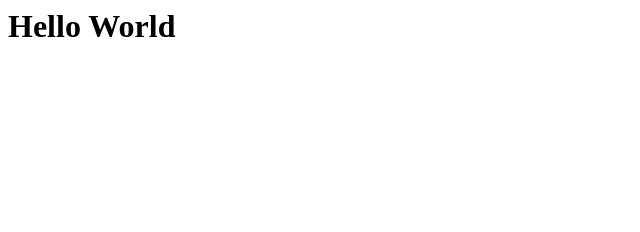
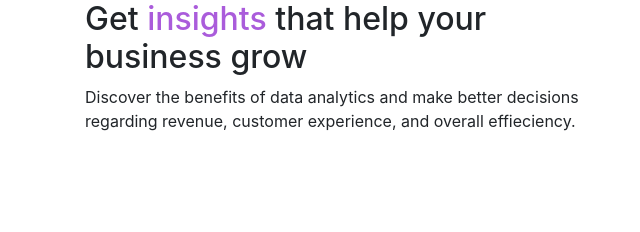
Before and after one commit to mhamza789/Card-Component, a plain HTML site: page index.html in a window 1280 px wide. Shown: the whole page, without its empty margins (0-640 px from the left). Drawn offline with nearby package versions, Linux system fonts and the light colour scheme.

Commit message:
Update index.html

```diff
--- a/index.html
+++ b/index.html
@@ -1 +1,64 @@
-<h1>Hello World</h1>
+<!DOCTYPE html>
+<html lang="en">
+
+<head>
+    <meta charset="UTF-8">
+    <meta http-equiv="X-UA-Compatible" content="IE=edge">
+    <meta name="viewport" content="width=device-width, initial-scale=1.0">
+    <link rel="stylesheet" href="main.css">
+    <link rel="stylesheet" href="https://maxcdn.bootstrapcdn.com/bootstrap/4.0.0/css/bootstrap.min.css"
+        integrity="sha384-Gn5384xqQ1aoWXA+058RXPxPg6fy4IWvTNh0E263XmFcJlSAwiGgFAW/dAiS6JXm" crossorigin="anonymous">
+    <link rel="preconnect" href="https://fonts.googleapis.com">
+    <link rel="preconnect" href="https://fonts.gstatic.com" crossorigin>
+    <link href="https://fonts.googleapis.com/css2?family=Inter:wght@400;700&display=swap" rel="stylesheet">
+    <link rel="preconnect" href="https://fonts.googleapis.com">
+    <link rel="preconnect" href="https://fonts.gstatic.com" crossorigin>
+    <link href="https://fonts.googleapis.com/css2?family=Lexend+Deca&display=swap" rel="stylesheet">
+    <title>Document</title>
+</head>
+
+<body>
+    <div class="container">
+        <div class="row">
+            <div
+                class="col-lg-6 col-md-12 col-sm-12 col-12 order-lg-1 order-md-2 order-sm-2 order-2 text-lg-left text-md-center text-sm-center text-center col-left">
+                <div class="content">
+                    <h2 class="main-heading">Get <span style="color: hsl(277, 64%, 61%);">insights</span> that help your
+                        business grow</h2>
+                    <p class="main-paragraph">Discover the benefits of data analytics and make better decisions
+                        regarding revenue, customer experience, and overall effieciency.</p>
+
+
+                    <div class="row stats-container">
+                        <div class="col-lg-4 col-md-12 col-sm-12 col-12 text-white">
+                            <p class="stats-numbers"><b>10k+</b></p>
+                            <p class="stats-headings">COMPANIES</p>
+                        </div>
+
+                        <div class="col-lg-4 col-md-12 col-sm-12 col-12 text-white">
+                            <p class="stats-numbers"><b>314</b></p>
+                            <p class="stats-headings">TEMPLATES</p>
+                        </div>
+
+                        <div class="col-lg-4 col-md-12 col-sm-12 col-12 text-white">
+                            <p class="stats-numbers"><b>12M+</b></p>
+                            <p class="stats-headings">QUERIES</p>
+                        </div>
+                    </div>
+
+                </div>
+            </div>
+
+
+
+            <div
+                class="col-lg-6 col-md-12 col-sm-12 col-12 order-lg-2 order-md-1 order-sm-1 order-1 text-lg-left text-md-center text-sm-center text-center header-img">
+                <div class="image-overlay">
+                </div>
+            </div>
+
+
+        </div>
+    </div>
+</body>
+</html>
```
